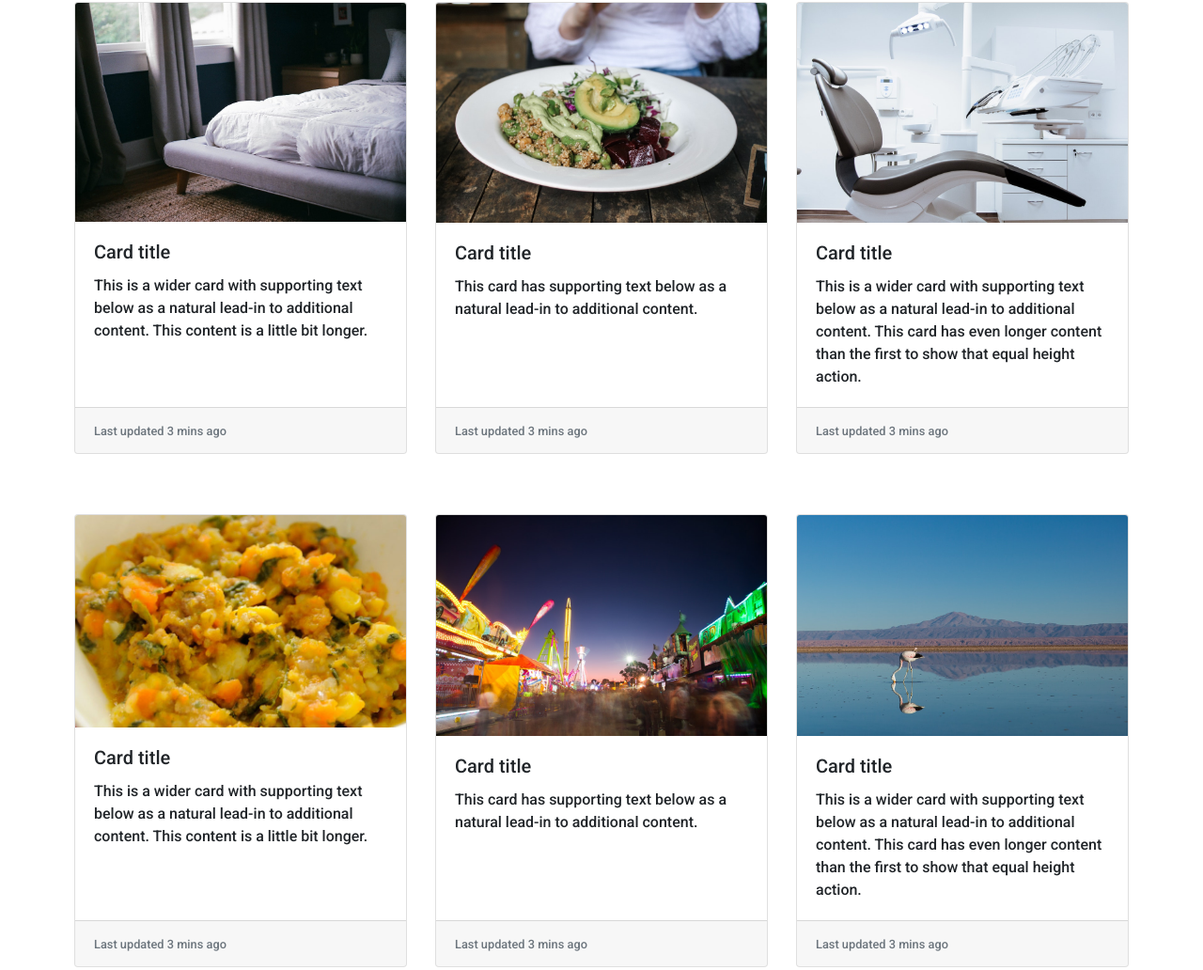
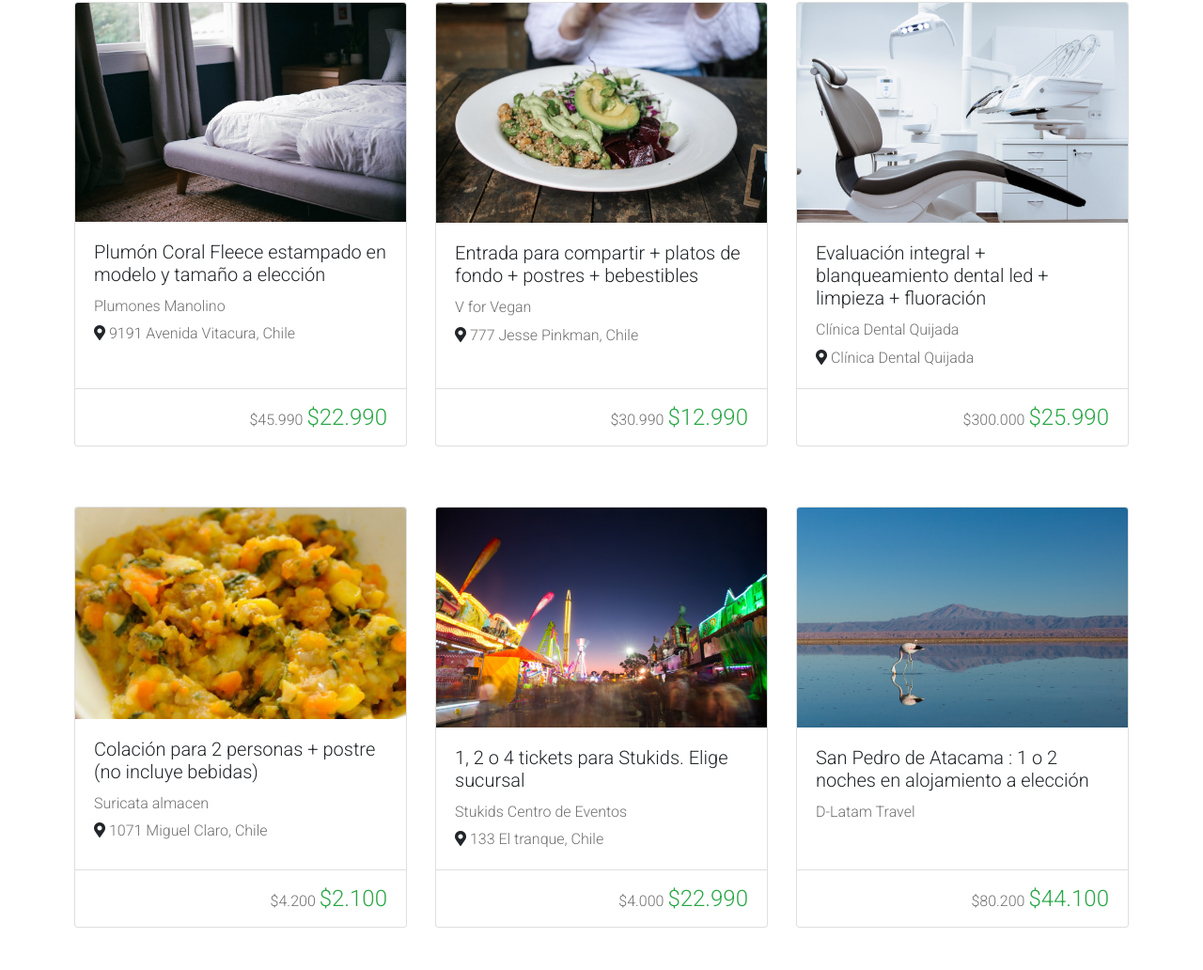
Before and after one commit to happyhtml1/Cuppon, a plain HTML site: page index.html in a window 1280 px wide. Shown: the part 120-1152 px from the top of the page at 94% size. Drawn offline with nearby package versions, Linux system fonts and the light colour scheme.

Commit message:
Adición cnd jquery

```diff
--- a/index.html
+++ b/index.html
@@ -6,8 +6,9 @@
   <meta name="viewport" content="width=device-width, initial-scale=1.0">
   <meta http-equiv="X-UA-Compatible" content="ie=edge">
   <title>Cuppon</title>
+  <link rel="shorcut icon" type="img/png" href="assets\img\at-solid.png">
   <link rel="stylesheet" href="https://stackpath.bootstrapcdn.com/bootstrap/4.4.1/css/bootstrap.min.css" integrity="sha384-Vkoo8x4CGsO3+Hhxv8T/Q5PaXtkKtu6ug5TOeNV6gBiFeWPGFN9MuhOf23Q9Ifjh" crossorigin="anonymous">
-<link href="https://fonts.googleapis.com/css?family=Roboto:300,500&display=swap" rel="stylesheet">
+<link href="https://fonts.googleapis.com/css?family=Roboto:300&display=swap" rel="stylesheet">
 <link rel="stylesheet" href="https://use.fontawesome.com/releases/v5.6.3/css/all.css" integrity="sha384-UHRtZLI+pbxtHCWp1t77Bi1L4ZtiqrqD80Kn4Z8NTSRyMA2Fd33n5dQ8lWUE00s/" crossorigin="anonymous">
 <link rel="stylesheet" href="assets/css/style.css">
 </head>
@@ -29,40 +30,46 @@
     </div>
   </div>
 </nav>
-
-<!-- Cartas -->
-
 <!-- CARTA 1 -->
 
 <div class="card-deck">
   <div class="card">
     <img src="assets\img\cupon-1.jpg" class="card-img-top" alt="...">
     <div class="card-body">
-      <h5 class="card-title">Card title</h5>
-      <p class="card-text">This is a wider card with supporting text below as a natural lead-in to additional content. This content is a little bit longer.</p>
+      <h5 class="card-title">Plumón Coral Fleece estampado en modelo y tamaño a elección</h5>
+      <h6>Plumones Manolino</h6>
+      <i class="fas fa-map-marker-alt"></i>
+      <span class="card-text">9191 Avenida Vitacura, Chile</span>
     </div>
-    <div class="card-footer">
-      <small class="text-muted">Last updated 3 mins ago</small>
+    <div class="cardfooter">
+      <span>$45.990</span>
+      <span class="verdegrande">$22.990</span>
     </div>
   </div>
   <div class="card">
     <img src="assets\img\cupon-2.jpg" class="card-img-top" alt="...">
     <div class="card-body">
-      <h5 class="card-title">Card title</h5>
-      <p class="card-text">This card has supporting text below as a natural lead-in to additional content.</p>
+      <h5 class="card-title">Entrada para compartir + platos de fondo + postres + bebestibles</h5>
+      <h6>V for Vegan</h6>
+      <i class="fas fa-map-marker-alt"></i>
+      <span class="card-text">777 Jesse Pinkman, Chile</span>
     </div>
-    <div class="card-footer">
-      <small class="text-muted">Last updated 3 mins ago</small>
+    <div class="cardfooter">
+      <span>$30.990</span>
+      <span class="verdegrande">$12.990</span>
     </div>
   </div>
   <div class="card">
     <img src="assets\img\cupon-3.jpg" class="card-img-top" alt="...">
     <div class="card-body">
-      <h5 class="card-title">Card title</h5>
-      <p class="card-text">This is a wider card with supporting text below as a natural lead-in to additional content. This card has even longer content than the first to show that equal height action.</p>
+      <h5 class="card-title">Evaluación integral + blanqueamiento dental led + limpieza + fluoración</h5>
+      <h6>Clínica Dental Quijada</h6>
+      <i class="fas fa-map-marker-alt"></i>
+      <span class="card-text">Clínica Dental Quijada</span>
     </div>
-    <div class="card-footer">
-      <small class="text-muted">Last updated 3 mins ago</small>
+    <div class="cardfooter">
+      <span>$300.000</span>
+      <span class="verdegrande">$25.990</span>
     </div>
   </div>
 </div>
@@ -71,31 +78,38 @@
   <div class="card">
     <img src="assets\img\cupon-4.jpg" class="card-img-top" alt="...">
     <div class="card-body">
-      <h5 class="card-title">Card title</h5>
-      <p class="card-text">This is a wider card with supporting text below as a natural lead-in to additional content. This content is a little bit longer.</p>
+      <h5 class="card-title">Colación para 2 personas + postre (no incluye bebidas)</h5>
+      <h6>Suricata almacen</h6>
+      <i class="fas fa-map-marker-alt"></i>
+      <span class="card-text">1071 Miguel Claro, Chile</span>
     </div>
-    <div class="card-footer">
-      <small class="text-muted">Last updated 3 mins ago</small>
+    <div class="cardfooter">
+      <span>$4.200</span>
+      <span class="verdegrande">$2.100</span>
     </div>
   </div>
   <div class="card">
     <img src="assets\img\cupon-5.jpg" class="card-img-top" alt="...">
     <div class="card-body">
-      <h5 class="card-title">Card title</h5>
-      <p class="card-text">This card has supporting text below as a natural lead-in to additional content.</p>
+      <h5 class="card-title">1, 2 o 4 tickets para Stukids. Elige sucursal</h5>
+      <h6>Stukids Centro de Eventos</h6>
+      <i class="fas fa-map-marker-alt"></i>
+      <span class="card-text">133 El tranque, Chile</span>
     </div>
-    <div class="card-footer">
-      <small class="text-muted">Last updated 3 mins ago</small>
+    <div class="cardfooter">
+      <span>$4.000</span>
+      <span class="verdegrande">$22.990</span>
     </div>
   </div>
   <div class="card">
     <img src="assets\img\cupon-6.jpg" class="card-img-top" alt="...">
     <div class="card-body">
-      <h5 class="card-title">Card title</h5>
-      <p class="card-text">This is a wider card with supporting text below as a natural lead-in to additional content. This card has even longer content than the first to show that equal height action.</p>
+      <h5 class="card-title">San Pedro de Atacama : 1 o 2 noches en alojamiento a elección</h5>
+      <h6>D-Latam Travel</h6>
     </div>
-    <div class="card-footer">
-      <small class="text-muted">Last updated 3 mins ago</small>
+    <div class="cardfooter">
+      <span>$80.200</span>
+      <span class="verdegrande">$44.100</span>
     </div>
   </div>
 </div>
@@ -122,6 +136,8 @@
 
 
 </footer>
-
+<script src="https://code.jquery.com/jquery-3.4.1.slim.min.js" integrity="sha384-J6qa4849blE2+poT4WnyKhv5vZF5SrPo0iEjwBvKU7imGFAV0wwj1yYfoRSJoZ+n" crossorigin="anonymous"></script>
+<script src="https://cdn.jsdelivr.net/npm/popper.js@1.16.0/dist/umd/popper.min.js" integrity="sha384-Q6E9RHvbIyZFJoft+2mJbHaEWldlvI9IOYy5n3zV9zzTtmI3UksdQRVvoxMfooAo" crossorigin="anonymous"></script>
+<script src="https://stackpath.bootstrapcdn.com/bootstrap/4.4.1/js/bootstrap.min.js" integrity="sha384-wfSDF2E50Y2D1uUdj0O3uMBJnjuUD4Ih7YwaYd1iqfktj0Uod8GCExl3Og8ifwB6" crossorigin="anonymous"></script>
 </body>
 </html>
```
